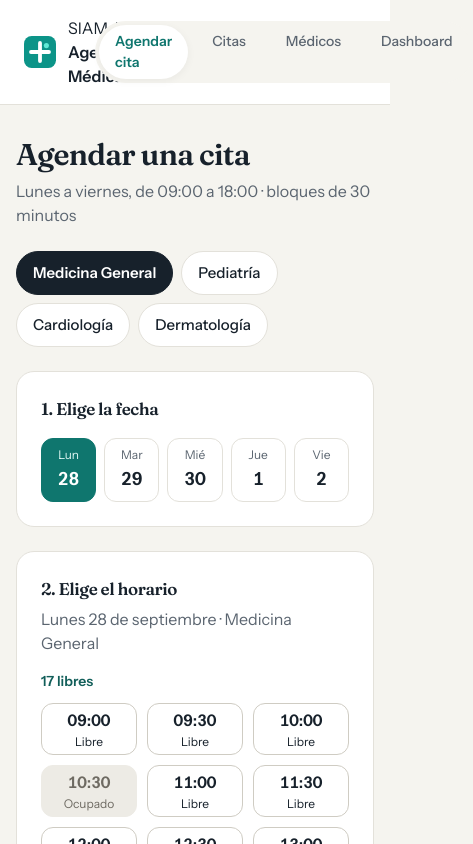
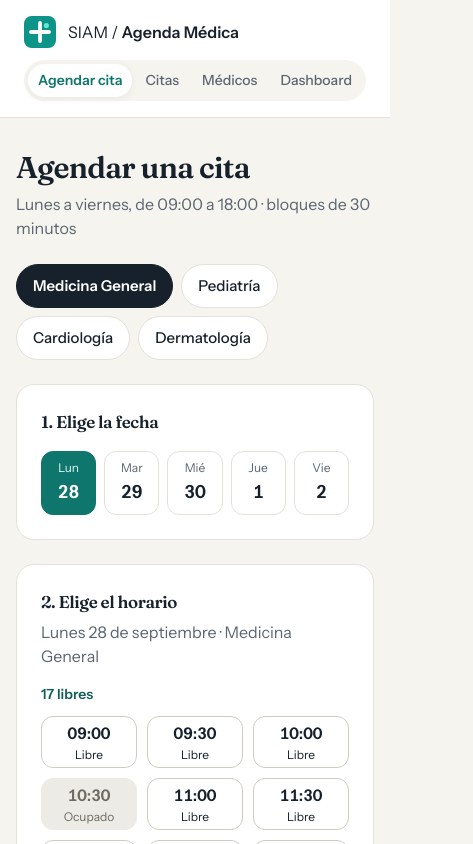
Before and after one commit to garcia-bj/siam-agenda-medica, a Next.js app in the folder frontend/: page / in a window 390 px wide. Shown: the top 844 px of the page, 473 px wide, since content can reach past the window. Built offline with nearby package versions, Linux system fonts and the light colour scheme; no server answers.

Commit message:
fix(layout): el menú baja a su propia fila en móvil para no desbordar

```diff
--- a/frontend/src/app/globals.css
+++ b/frontend/src/app/globals.css
@@ -76,6 +76,12 @@
     transition: all 0.2s ease;
   }
   .nav-pill:hover { color: var(--color-ink); }
+  /* Móvil: el menú baja a su propia fila y ocupa todo el ancho. */
+  @media (max-width: 640px) {
+    .header-container { flex-wrap: wrap; gap: 12px; }
+    .nav-pills { width: 100%; justify-content: space-between; gap: 2px; }
+    .nav-pill { padding: 6px 10px; white-space: nowrap; }
+  }
   .nav-pill[aria-current="page"] {
     background: var(--color-surface);
     color: var(--color-primary);
```
